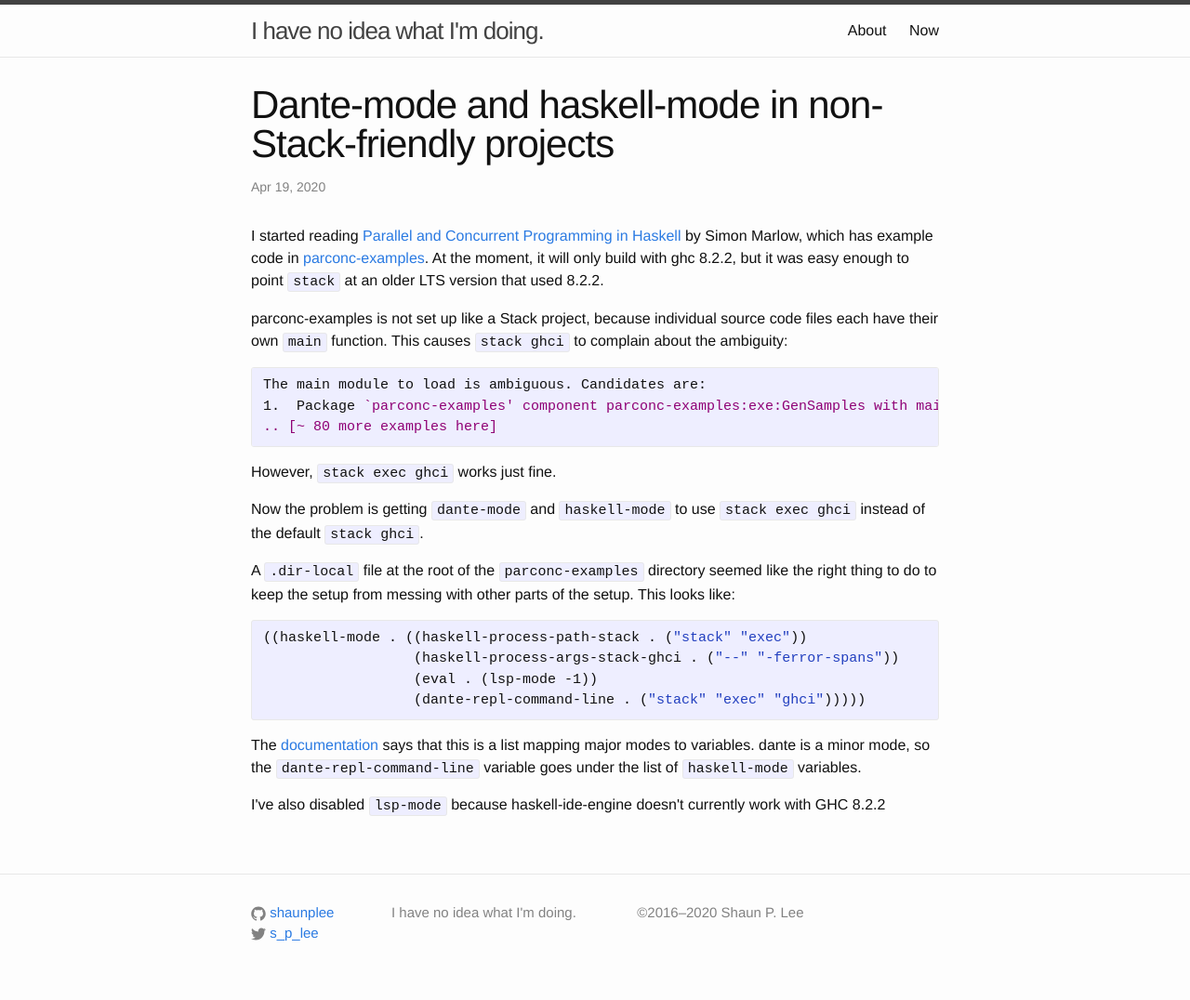
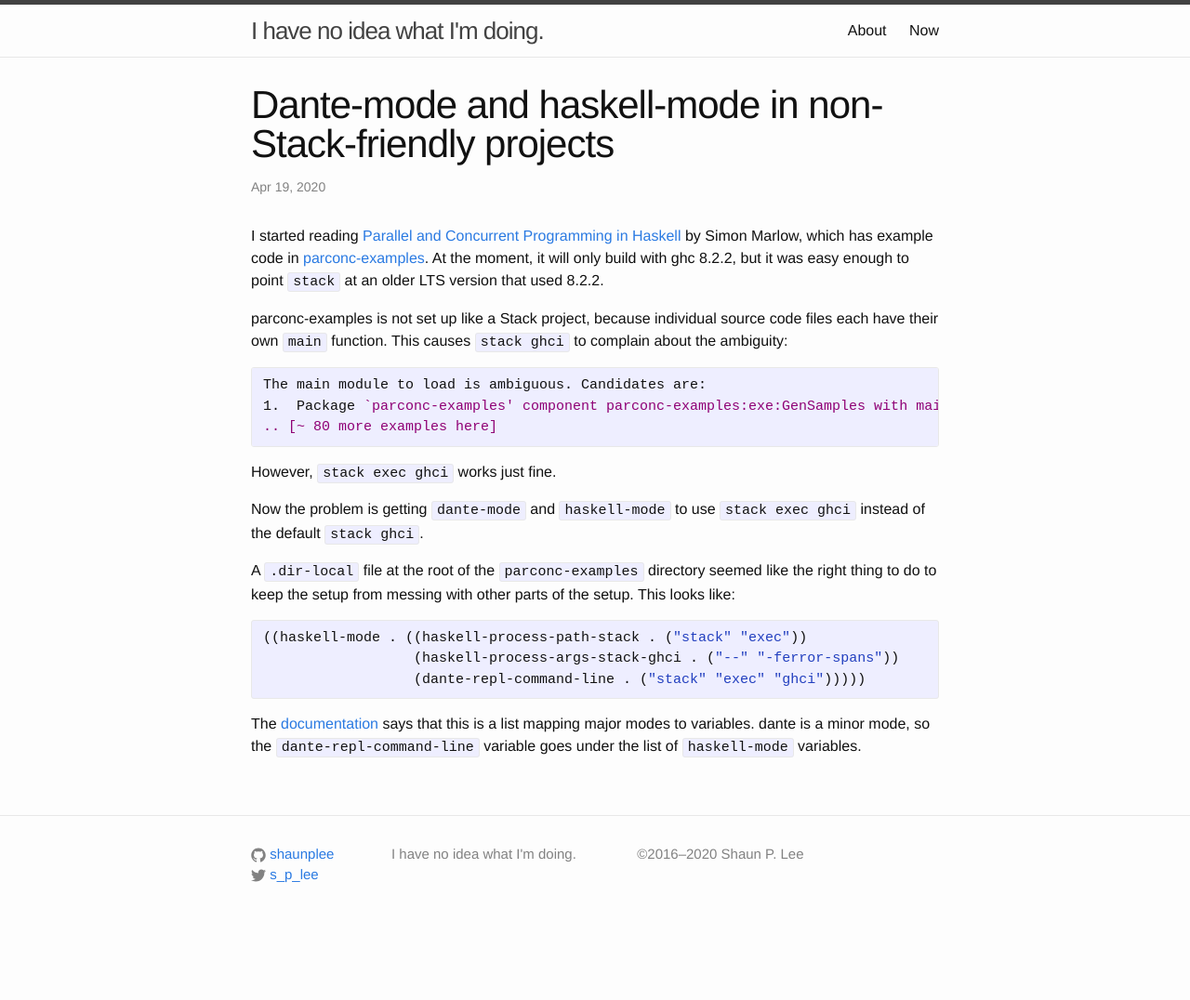
Before and after one commit to shaunplee/shaunplee.github.io, a Jekyll site: the page built from _posts/2020-04-19-dante-mode-and-haskell-mode-non-stack.html, in a window 1280 px wide. Shown: the whole page at 93% size. Built offline with Jekyll 4.4.1, drawn with Linux system fonts in a browser that asks for light colours; after the commit the page ends 1013 px from its top, so only the background shows below that.

Commit message:
Rethink disabling of lsp mode.

```diff
--- a/_posts/2020-04-19-dante-mode-and-haskell-mode-non-stack.html
+++ b/_posts/2020-04-19-dante-mode-and-haskell-mode-non-stack.html
@@ -32,7 +32,6 @@ A <code class="src src-sh">.dir-local</code> file at the root of the <code class
 <div class="org-src-container">
 <pre class="src src-emacs-lisp" id="orgdf88e28">((haskell-mode . ((haskell-process-path-stack . (<span style="color: #223fbf;">"stack"</span> <span style="color: #223fbf;">"exec"</span>))
                   (haskell-process-args-stack-ghci . (<span style="color: #223fbf;">"--"</span> <span style="color: #223fbf;">"-ferror-spans"</span>))
-                  (eval . (lsp-mode -1))
                   (dante-repl-command-line . (<span style="color: #223fbf;">"stack"</span> <span style="color: #223fbf;">"exec"</span> <span style="color: #223fbf;">"ghci"</span>)))))
 </pre>
 </div>
@@ -40,7 +39,3 @@ A <code class="src src-sh">.dir-local</code> file at the root of the <code class
 <p>
 The <a href="https://www.gnu.org/software/emacs/manual/html_node/emacs/Directory-Variables.html#Directory-Variables">documentation</a> says that this is a list mapping major modes to variables. dante is a minor mode, so the <code class="src src-sh">dante-repl-command-line</code> variable goes under the list of <code class="src src-sh">haskell-mode</code> variables.
 </p>
-
-<p>
-I've also disabled <code class="src src-sh">lsp-mode</code> because haskell-ide-engine doesn't currently work with GHC 8.2.2
-</p>
```
